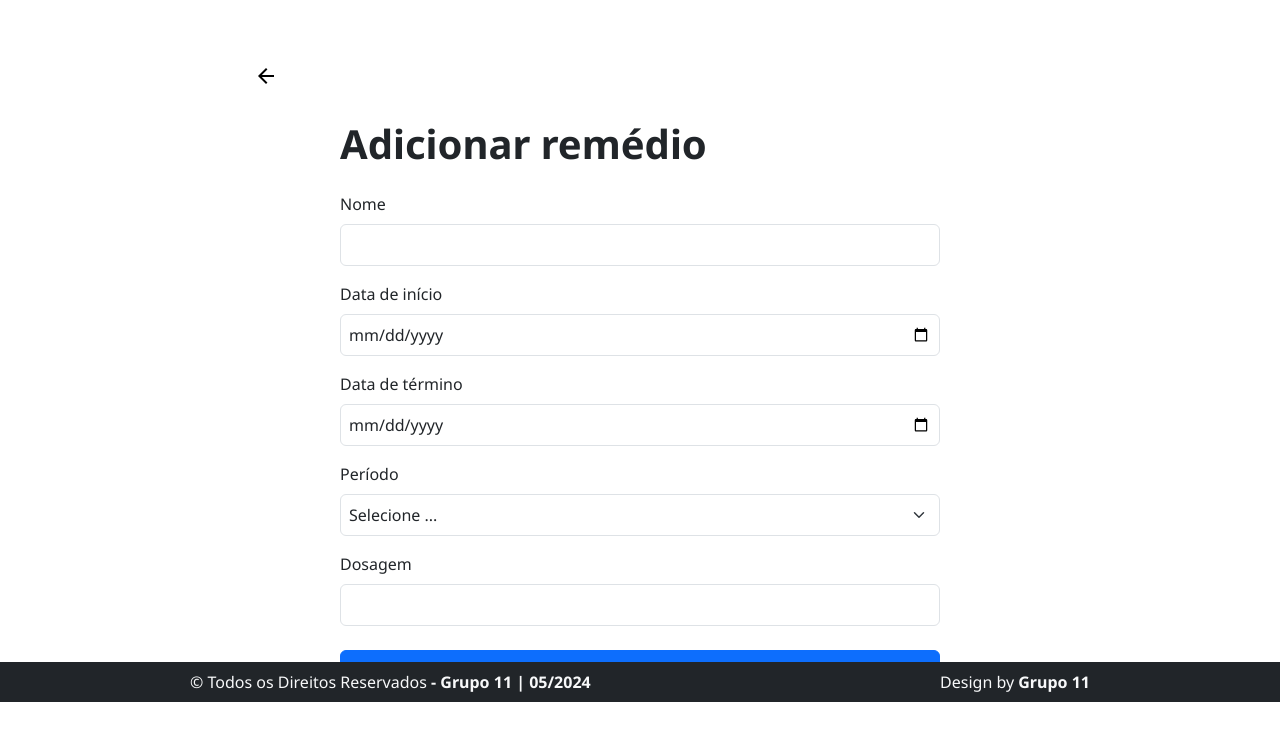
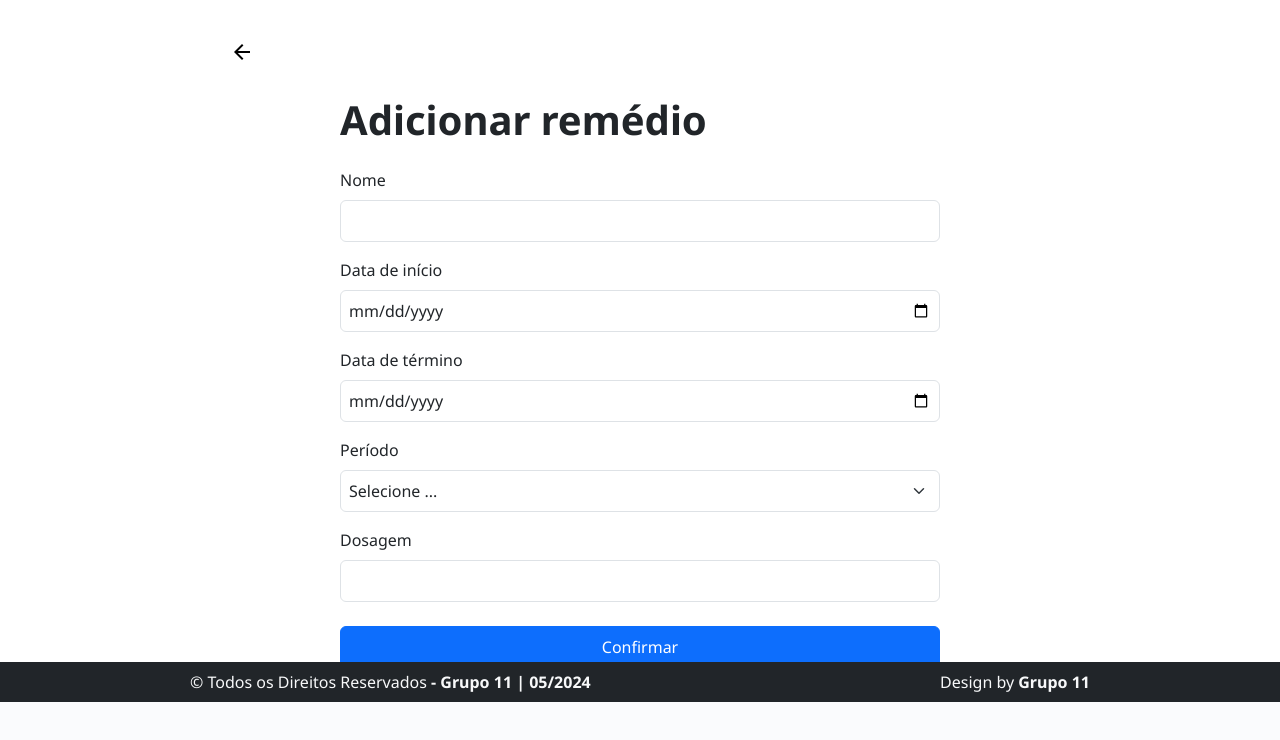
Before and after one commit to hallan-n/dose-certa, a PHP site: page /pages/medication_add.php in a window 1280 px wide. Shown: the part 98-838 px from the top of the page. After the commit the page ends 800 px from the top, so only its background shows below. Run offline with PHP 8.4, Linux system fonts and the light colour scheme.

Commit message:
refactor: normalize pages

```diff
--- a/app/pages/medication_add.php
+++ b/app/pages/medication_add.php
@@ -12,7 +12,7 @@
 
 <body>
     <?php include "../assets/shared/header.php" ?>
-    <main class="p-5 mx-auto h-100" style="max-width: 900px;">
+    <main class="p-4 mx-auto h-100" style="max-width: 900px;">
         <a href="/pages/medication_list.php">
             <span id="arrow_back" class="material-symbols-outlined p-3 mb-3">arrow_back</span>
         </a>
--- a/app/pages/medication_list.php
+++ b/app/pages/medication_list.php
@@ -1,5 +1,6 @@
 <?php
     session_start();
+    $results = null;
     $dbPath = 'database.sqlite';
     try {
         $conn = new PDO("sqlite:$dbPath");
@@ -41,6 +42,7 @@
         </div>
         <div id="medications" class="d-flex flex-wrap gap-2">
             <?php
+                if ($results != null) {
                     for ($i = 0; $i < count($results); $i++) {
                         echo <<<HTML
                         <div class="remedy align-items-center rounded"
@@ -59,6 +61,7 @@
                         </div>
                         HTML;
                     }
+                }
             ?>
         </div>
     </main>
```
Lines whose indentation alone changed are shown as unchanged.
